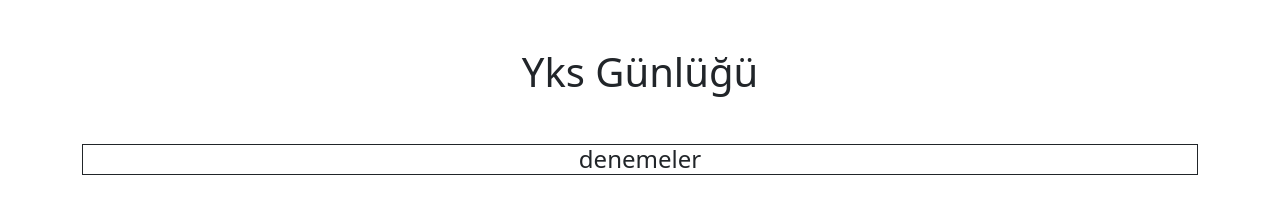
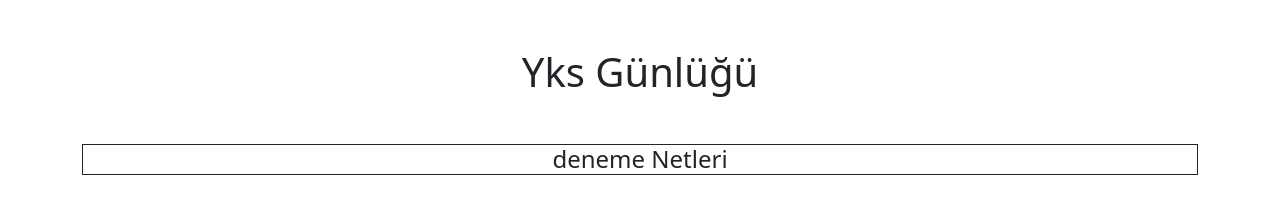
Before and after one commit to Berkay0607/yks-gunlugu, a plain HTML site: page index.html in a window 1280 px wide. Shown: the top 224 px of the page. Drawn offline with nearby package versions, Linux system fonts and the light colour scheme.

Commit message:
Update index.html

```diff
--- a/index.html
+++ b/index.html
@@ -9,7 +9,7 @@
 <body>
     <div class="container text-center">
         <h1 class="mt-5">Yks Günlüğü</h1>
-        <h4 class="mt-5 border border-dark">denemeler</h4>
+        <h4 class="mt-5 border border-dark">deneme Netleri</h4>
         <h6 class="mt-5"><a href="" class="text-decoration-none">·Bilgi Sarmal Yıldızlar Karması</a></h6>
         <h6 class="mt-5"><a href="" class="text-decoration-none">·deneme 1 TyT</a></h6>
         <h6 class="mt-5"><a href="" class="text-decoration-none">·deneme 2 AyT</a></h6>
```
